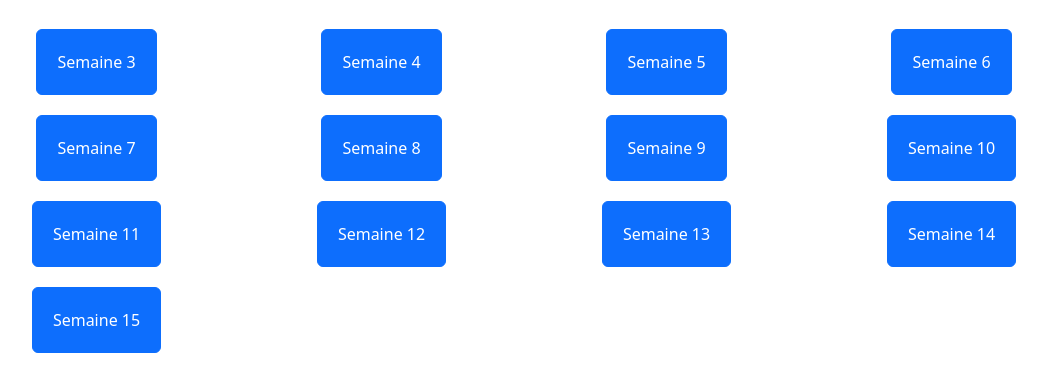
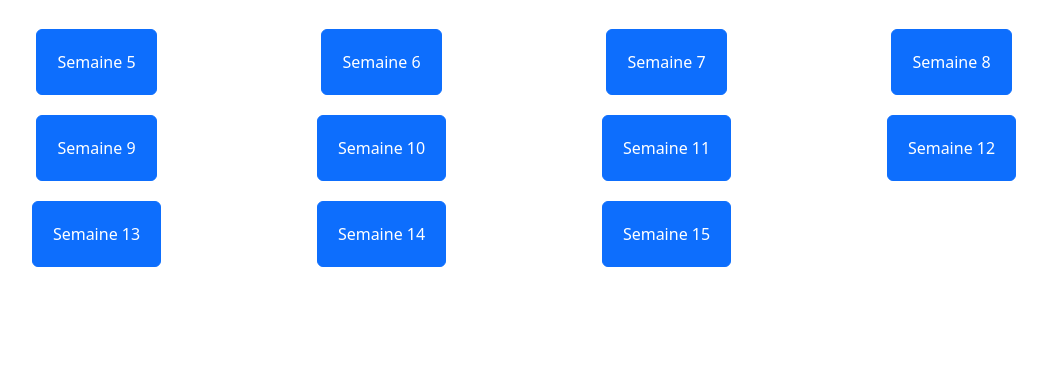
Before and after one commit to genania/monhoraire_automne2024, a plain HTML site: page index.html in a window 1280 px wide. Shown: the part 103-494 px from the top of the page, without its empty margins (116-1163 px from the left). Drawn offline with nearby package versions, Linux system fonts and the light colour scheme.

Commit message:
Update index.html

```diff
--- a/index.html
+++ b/index.html
@@ -14,16 +14,6 @@
     <div class="container">
       <h1 class="mb-4">Horaire - Automne 2024</h1>
       <div class="row">
-        <div class="col-md-3">
-          <button class="btn btn-primary week-button" onclick="showSchedule(3)">
-            Semaine 3
-          </button>
-        </div>
-        <div class="col-md-3">
-          <button class="btn btn-primary week-button" onclick="showSchedule(4)">
-            Semaine 4
-          </button>
-        </div>
         <div class="col-md-3">
           <button class="btn btn-primary week-button" onclick="showSchedule(5)">Semaine 5</button>
         </div>
```
